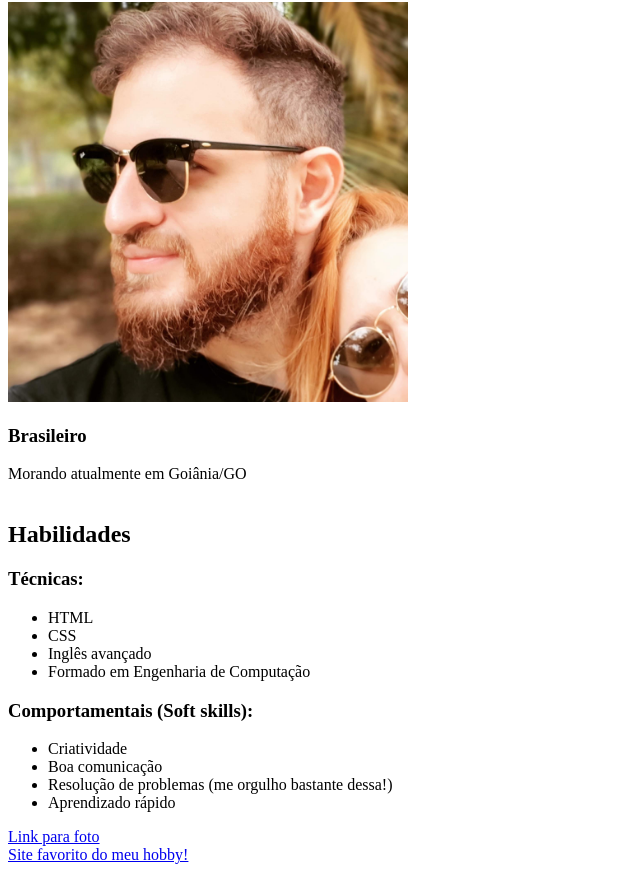
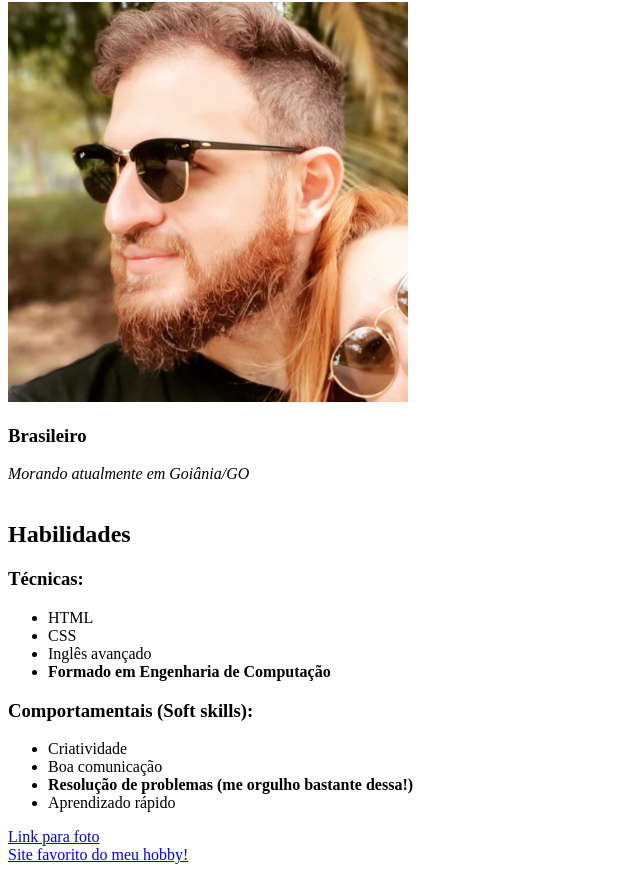
Before and after one commit to andreresende36/andreresende36.github.io, a plain HTML site: page index.html in a window 1280 px wide. Shown: the part 78-950 px from the top of the page, without its empty margins (0-640 px from the left). Drawn offline with Linux system fonts and the light colour scheme.

Commit message:
Adição de negrito e itálico no texto do arquivo index.html

```diff
--- a/index.html
+++ b/index.html
@@ -13,7 +13,9 @@
         Brasileiro
     </h3>
     <span>
-        Morando atualmente em Goiânia/GO
+        <em>
+            Morando atualmente em Goiânia/GO
+        </em>
     </span>
     <br><br>
     <h2>Habilidades</h2>
@@ -22,13 +24,13 @@
         <li>HTML</li>
         <li>CSS</li>
         <li>Inglês avançado</li>
-        <li>Formado em Engenharia de Computação</li>
+        <li><strong>Formado em Engenharia de Computação</strong></li>
     </ul>
     <h3>Comportamentais (Soft skills):</h3>
     <ul>
         <li>Criatividade</li>
         <li>Boa comunicação</li>
-        <li>Resolução de problemas (me orgulho bastante dessa!)</li>
+        <li><strong>Resolução de problemas (me orgulho bastante dessa!)</strong></li>
         <li>Aprendizado rápido</li>
     </ul>
     <a href="#foto">Link para foto</a><br>
```
